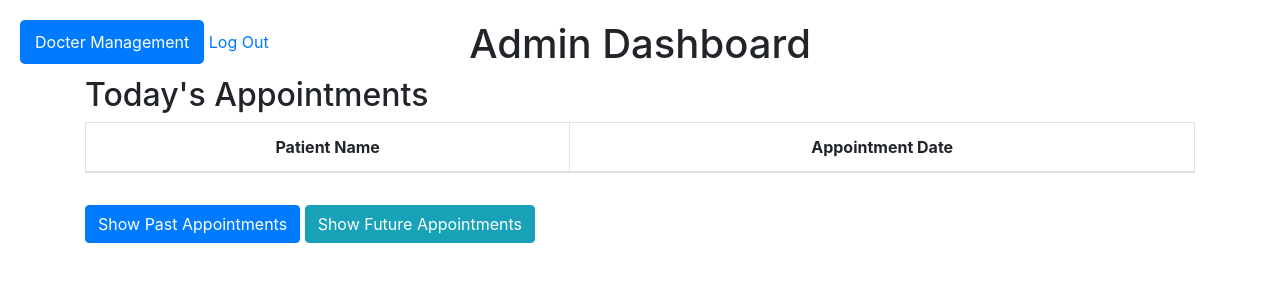
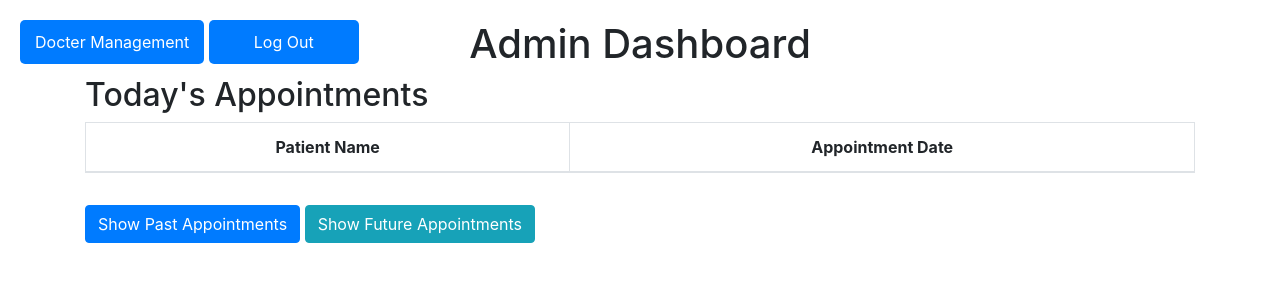
Before and after one commit to varunteja542/hsm, a website: page public/admindashborad.html in a window 1280 px wide. Drawn offline with nearby package versions, Linux system fonts and the light colour scheme; no server answers.

Commit message:
Update admindashborad.html

```diff
--- a/public/admindashborad.html
+++ b/public/admindashborad.html
@@ -22,8 +22,23 @@
             border-radius: 5px; /* Rounded corners */
             transition: background-color 0.3s; /* Smooth transition */
         }
+        .log {
+            display: inline-block; /* Makes it behave like a button */
+            padding: 10px 45px; /* Add some padding */
+            background-color: #007bff; /* Bootstrap primary color */
+            color: white; /* Text color */
+            text-decoration: none; /* Remove underline */
+            border-radius: 5px; /* Rounded corners */
+            transition: background-color 0.3s; /* Smooth transition */
+           margin-inline-start: auto;
+           margin-bottom:20% ;
+
+        }
 
         .admin-button:hover {
+            background-color: #0056b3; /* Darker shade on hover */
+        }
+        .log:hover {
             background-color: #0056b3; /* Darker shade on hover */
         }
 
@@ -36,7 +51,7 @@
 <body>
     <div class="top-left-button">
         <a href="admininterface.html" class="admin-button">Docter Management</a>
-        <a href="admin.html" >Log Out</a>
+        <a href="admin.html" class="log" >Log Out</a>
     </div>
     <div class="container">
         <h1 class="text-center">Admin Dashboard</h1>
```
